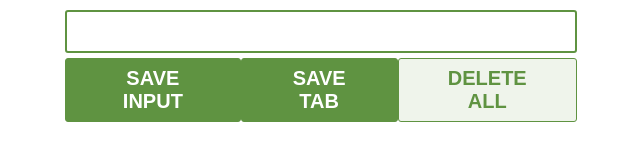
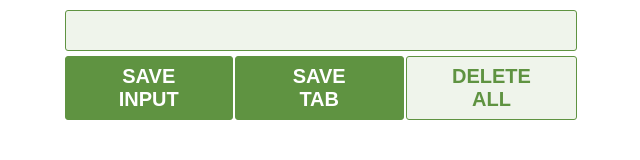
Before and after one commit to NBayraktar/chrome-extension, a browser extension: page index.html in a window 1280 px wide. Shown: the whole page, without its empty margins (319-959 px from the left). Drawn offline with Linux system fonts and the light colour scheme.

Commit message:
Add some styles on save tab button

```diff
--- a/style.css
+++ b/style.css
@@ -13,14 +13,16 @@ input {
 input {
   font-size: 25px;
   padding: 5px 15px;
-  border: 2px solid #5f9341;
+  border: 1px solid #5f9341;
   outline: none;
   border-radius: 3px;
+  background-color: rgba(95, 147, 65, 0.1);
 }
 
 nav {
   display: flex;
-  justify-content: space-evenly;
+  justify-content: space-between;
+  gap: 2px;
   margin-top: 5px;
   width: 100%;
 }
@@ -47,7 +49,7 @@ a {
 button {
   background-color: #5f9341;
   font-size: 20px;
-  padding: 8px 32px;
+  padding: 8px 30px;
   border: 1px solid #5f9341;
   outline: none;
   color: #fff;
@@ -81,3 +83,7 @@ button:hover {
   background-color: #5f9341;
   color: #fff;
 }
+
+#tab-btn {
+  padding: 0 40px;
+}
```
